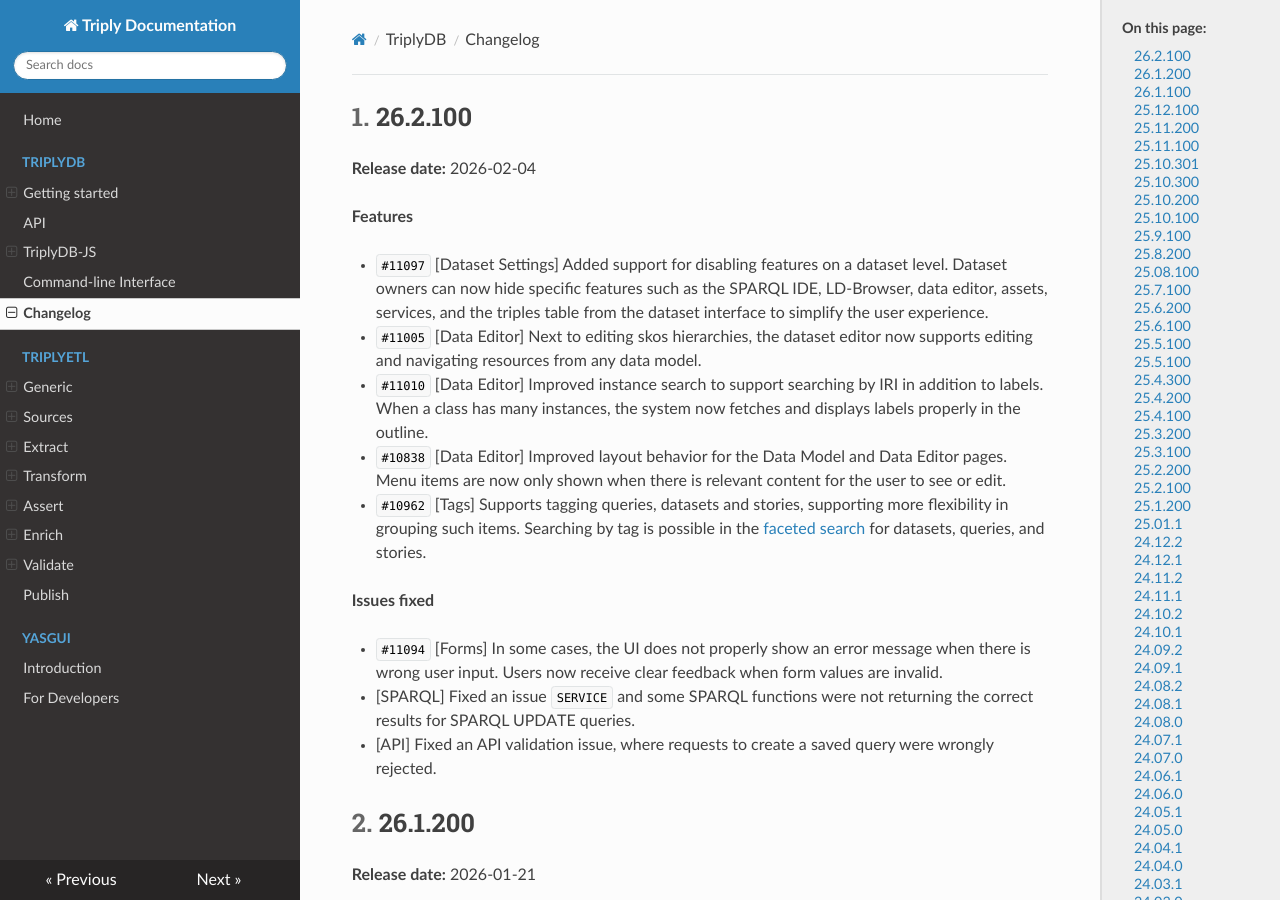
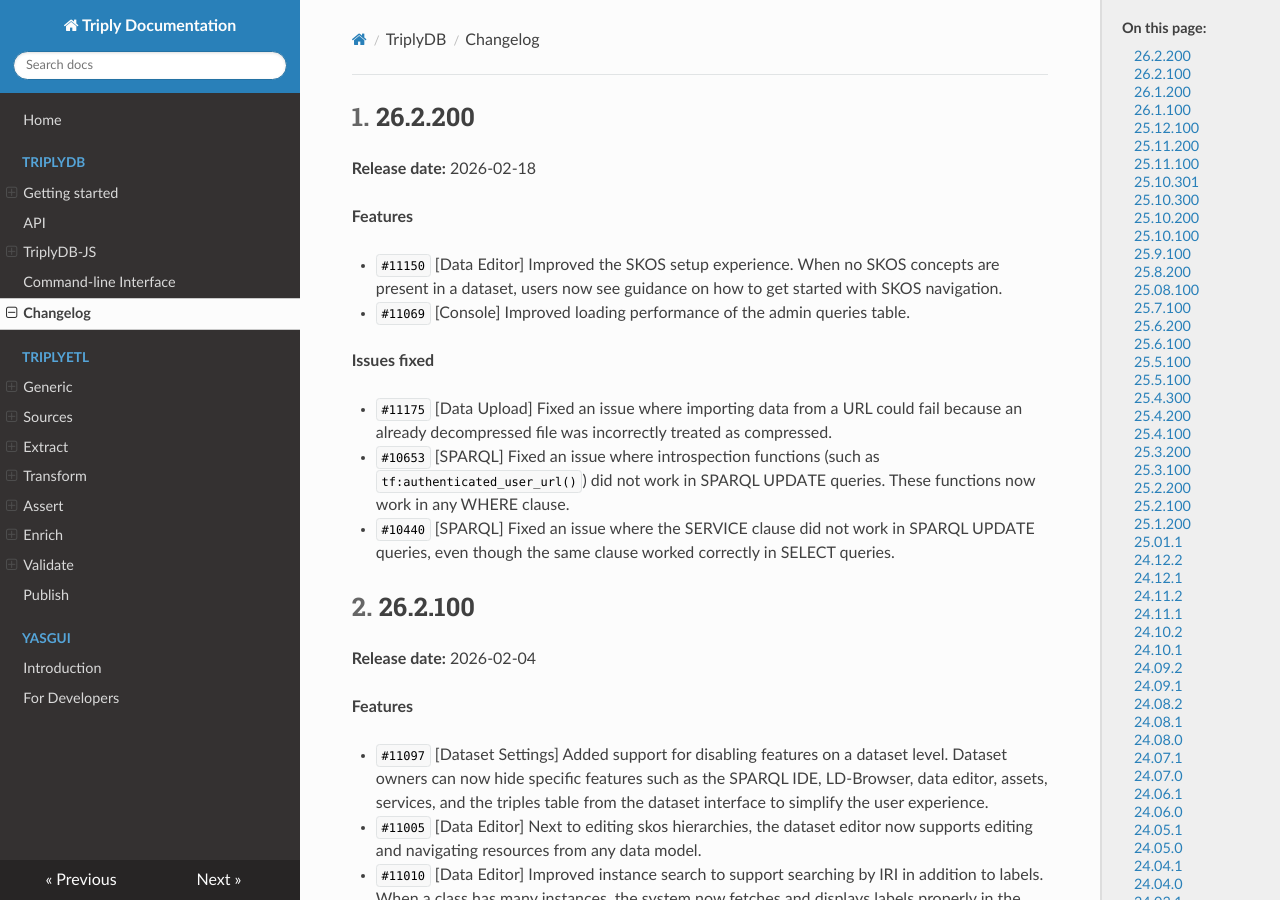
Before and after one commit to TriplyDB/Documentation, an MkDocs documentation site: the page built from docs/triplydb-changelog/index.md, in a window 1280 px wide and 900 px high. Built offline with MkDocs 1.6.1, drawn with Linux system fonts in a browser that asks for light colours.

Commit message:
updated changelog

```diff
--- a/docs/triplydb-changelog/index.md
+++ b/docs/triplydb-changelog/index.md
@@ -4,6 +4,22 @@
 ---
 
 [TOC]
+
+
+## 26.2.200 {#26.2.200}
+
+**Release date:** 2026-02-18
+
+**Features**
+
+- `#11150` [Data Editor] Improved the SKOS setup experience. When no SKOS concepts are present in a dataset, users now see guidance on how to get started with SKOS navigation.
+- `#11069` [Console] Improved loading performance of the admin queries table.
+
+**Issues fixed**
+
+- `#11175` [Data Upload] Fixed an issue where importing data from a URL could fail because an already decompressed file was incorrectly treated as compressed.
+- `#10653` [SPARQL] Fixed an issue where introspection functions (such as `tf:authenticated_user_url()`) did not work in SPARQL UPDATE queries. These functions now work in any WHERE clause.
+- `#10440` [SPARQL] Fixed an issue where the SERVICE clause did not work in SPARQL UPDATE queries, even though the same clause worked correctly in SELECT queries.
 
 
 ## 26.2.100 {#26.2.100}
```
Also changed, not shown: docs/triplydb-technical-changelog/index.md (+11 -0 lines).
